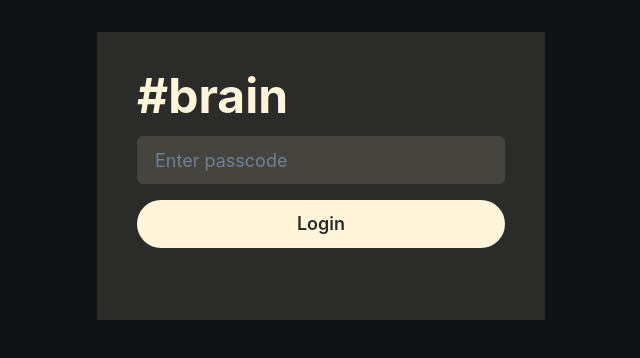
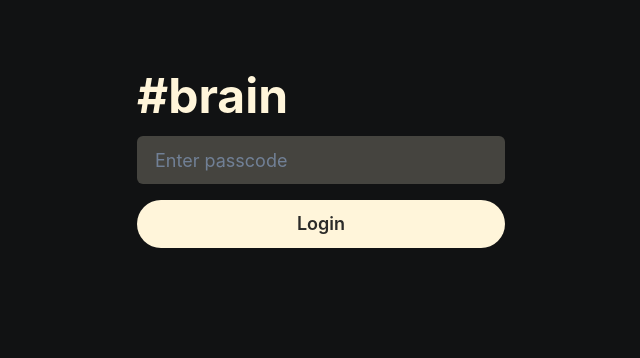
Before and after one commit to Luenelab/brainy, a React (Create React App) app: page / in a window 1280 px wide. Shown: the top 358 px of the page, without its empty margins (319-959 px from the left). Built offline with nearby package versions, Linux system fonts and the light colour scheme.

Commit message:
deleted 800 backround color of main box

```diff
--- a/src/App.js
+++ b/src/App.js
@@ -202,7 +202,7 @@ function App() {
   // Render UI components based on authentication status
   return (
     <ChakraProvider theme={theme}>
-      <Box p={10} maxW="md" mx="auto" mt={8} bg="brand.800" color="brand.50">
+      <Box p={10} maxW="md" mx="auto" mt={8} color="brand.50">
         <Heading mb={4} as="h1" size="2xl" textAlign="left">
           #brain
         </Heading>
```
Also changed, not shown: 14 other files (tests, documents, lock files or other folders).
